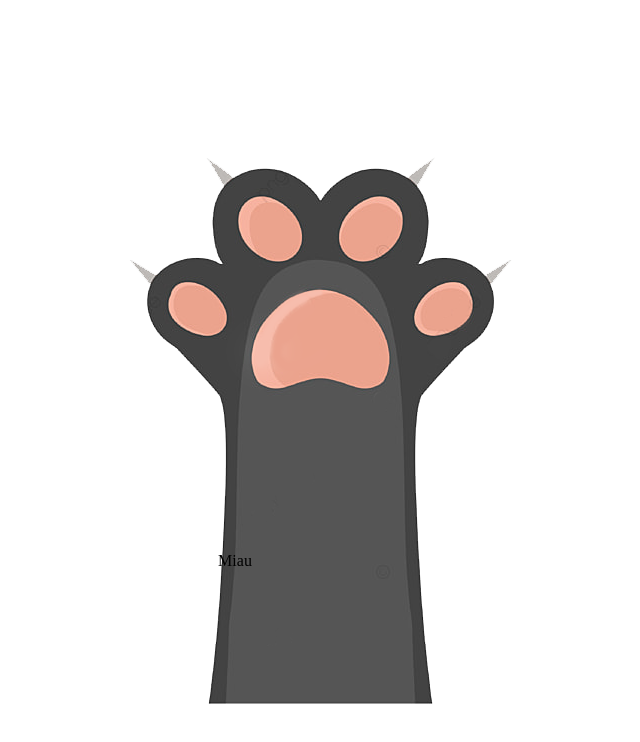
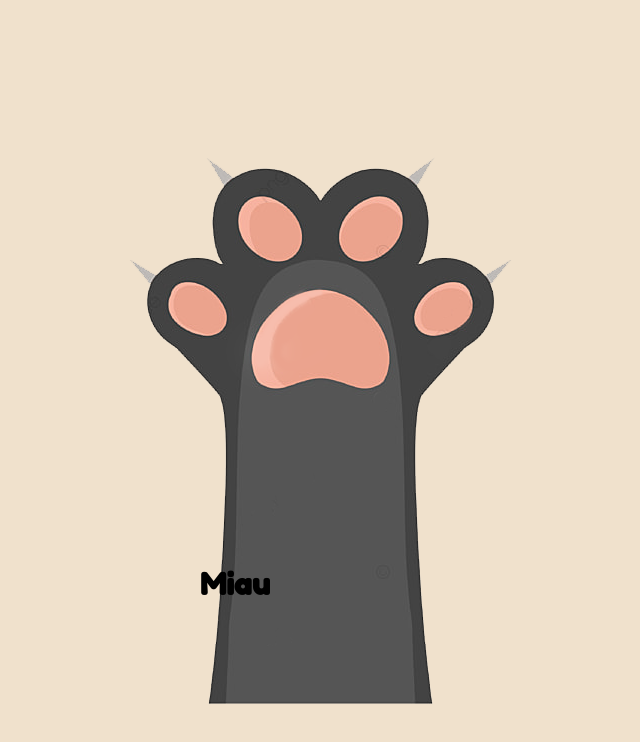
Before and after one commit to CamiloFasciolo/Desafios-Coder, a plain HTML site: page Carga.html in a window 1280 px wide. Shown: the whole page, without its empty margins (405-1045 px from the left). Drawn offline with Linux system fonts and the light colour scheme.

Commit message:
Ultimas correciones

```diff
--- a/Carga.html
+++ b/Carga.html
@@ -8,6 +8,15 @@
         <!-- ----------------------------- Inicio CSS ------------------------------ -->
         <link rel="stylesheet" href="style.css">
         <!-- ------------------------------- Fin CSS ------------------------------- -->
+
+            <!-- ---------------------------- Google Fonts ----------------------------- -->
+    <link rel="preconnect" href="https://fonts.googleapis.com">
+    <link rel="preconnect" href="https://fonts.gstatic.com" crossorigin>
+    <link
+        href="https://fonts.googleapis.com/css2?family=Bebas+Neue&family=Fredoka+One&family=Roboto+Condensed:wght@300&display=swap"
+        rel="stylesheet">
+<!-- -------------------------- Fin Google Fonts --------------------------- -->
+
 </head>
 </head>
 <body class="homecarga">
@@ -15,7 +24,7 @@
     <nav class="carga">
 <a href="Index.html"><img src="/Multimedia/Imagenes/patita gatoo.png" alt="Patita gato"></a>
     </nav>
-<p class="miau">Miau</p>
+<p class="miau"><strong>Miau</strong></p>
 <!-- ----------------------- Fin Animacion de Carga ------------------------ -->
 </body>
 </html>
--- a/style.css
+++ b/style.css
@@ -1,9 +1,18 @@
 /* ------------------------- Inicio Pagina de carga ------------------------- */
+.homecarga{
+    background-color: #f0e1cc;
+    font-family: 'Fredoka One', cursive;
+    font-size: 30px;
+}
+
 .miau{
     display: flex;
     justify-content: center;
 }
 
+/* --------------------------- Fin Pagina de carga -------------------------- */
+
+/* ----------------------- Animaciones Pagina de carga ---------------------- */
 .carga{
     width: 436px;
     height: 436px;
@@ -16,8 +25,7 @@
  transform: rotate(40deg) scale(1);
  transition: 1s;
 }
-
-/* --------------------------- Fin Pagina de carga -------------------------- */
+/* --------------------- Fin animaciones Pagina de carga -------------------- */
 
 
 /* ------------------------------ Pagina Index ------------------------------ */
```
